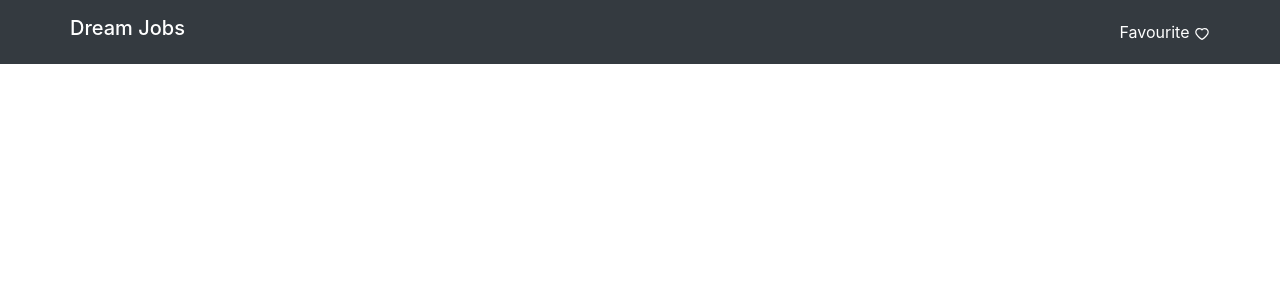
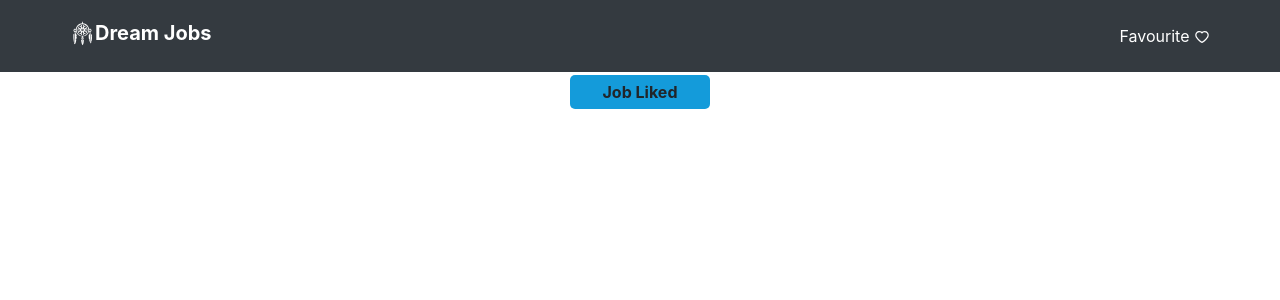
Before and after one commit to rajibjonchhen/m7-d3-job-redux, a React (Create React App) app: page /Favourite in a window 1280 px wide. Shown: the top 300 px of the page. Built offline with nearby package versions, Linux system fonts and the light colour scheme.

Commit message:
loader added

```diff
--- a/src/components/Favourite.jsx
+++ b/src/components/Favourite.jsx
@@ -3,7 +3,7 @@ import { connect } from "react-redux";
 import { Link } from "react-router-dom";
 import { companyLikedAction } from "../redux/actions";
 import SingleJob from "./SingleJob";
-
+import './favourite.css'
 const mapStateToProps = (state) => ({
     favouriteCompanies : state.favourite.favouriteCompanies,
     favouriteJobs : state.favourite.favouriteJobs
@@ -20,9 +20,17 @@ function Favourite({favouriteCompanies, favouriteJobs}) {
 
     return (
         <Container>
+                <Row >
+                    <Col className="favourite-sec-nav">
+                   <span>Job Liked</span>
+                   {favouriteCompanies?.map((company,i) => <span key={i}>{company} </span>)}
+                    </Col>
+                </Row>
             <Row>
-                <Col>
+
+
                    {favouriteJobs?.map((job,i) =>
+                   <Col xs={12} sm={9} md={6} lg={4}>
                    <div key={i} className='single-job'>
                     <p className='h4'>
                     {job.title}
@@ -47,11 +55,9 @@ function Favourite({favouriteCompanies, favouriteJobs}) {
                     </p>
                     </a>
                     {/* <span className="pointer" onClick= {(e) =>showDetail(job)}> see details</span>  */}
-                        </div>)}
+                        </div>
                 </Col>
-                <Col>
-                   {favouriteCompanies?.map((company,i) => <div key={i}>{company} </div>)}
-                </Col>
+                        )}
             </Row>
         </Container>
      );
--- a/src/components/Home.jsx
+++ b/src/components/Home.jsx
@@ -6,6 +6,7 @@ import { useNavigate } from "react-router-dom";
 import SingleJob from "./SingleJob";
 import './home.css'
 import JobDetail from "./JobDetail";
+import Loader from "./Loader";
 const Home = ({setSelectedJobArray, setSelectedJob, selectedJob}) => {
 
     // const navigate = useNavigate()
@@ -22,8 +23,10 @@ const Home = ({setSelectedJobArray, setSelectedJob, selectedJob}) => {
     },[])
 
     const [jobs, setJobs] = useState([])
+
     const fetchData = async(field, query) => {
       try {
+        setIsLoading(true)
         let response = await fetch(`https://strive-jobs-api.herokuapp.com/jobs?${field}=${query}&limit=40`)
         if(response.ok){
           let data = await response.json()
@@ -49,7 +52,7 @@ const Home = ({setSelectedJobArray, setSelectedJob, selectedJob}) => {
             }
 
         </Row>
-        <Row style={{position:'sticky', top:'64px', background:'white', zIndex:1}}>
+        <Row style={{position:'sticky', top:'72px', background:'white', zIndex:1}}>
             <Col sm={12} md={8} lg={6} className='m-auto'>
                 <div className='search-section'>
                     <div className=''>
@@ -73,9 +76,9 @@ const Home = ({setSelectedJobArray, setSelectedJob, selectedJob}) => {
 
         <Row className='d-flex' style={{display:showJobs? 'block':'none'}}>
 
-                {jobs && jobs.map((job,i) =>  <Col xs={12} md={6}>
+                {isLoading? (<Loader/>) :( jobs && jobs.map((job,i) =>  <Col xs={12} md={6} lg={4}>
                  <SingleJob key={job._id} job={job} setSelectedJob={setSelectedJob} setSelectedJobArray={setSelectedJobArray}/>
-                 </Col>)}
+                 </Col>))}
 
             {/* {selectedJob  &&
             <Col>
--- /dev/null
+++ b/src/components/Loader.jsx
@@ -0,0 +1,16 @@
+import { Spinner } from "react-bootstrap";
+
+function Loader() {
+    return (
+    <div className='mx-auto'>
+    <Spinner animation="grow" variant="primary" />
+    <Spinner animation="grow" variant="secondary" />
+    <Spinner animation="grow" variant="success" />
+    <Spinner animation="grow" variant="danger" />
+    <Spinner animation="grow" variant="warning" />
+    <Spinner animation="grow" variant="info" />
+    <Spinner animation="grow" variant="dark" />
+    </div> );
+}
+
+export default Loader;
--- a/src/components/MyNavBar.jsx
+++ b/src/components/MyNavBar.jsx
@@ -1,13 +1,15 @@
 import { Container, Nav, Navbar } from "react-bootstrap";
 import { Link } from "react-router-dom";
 import {AiOutlineHeart} from 'react-icons/ai'
-
+import {GiDreamCatcher} from 'react-icons/gi'
+import './myNavbar.css'
 function MyNavBar() {
     return (
         <Navbar bg="dark" style={{position:'sticky', zIndex:1, top:0, }}>
         <Container>
             <Link to={"/"}>
-                <Navbar.Brand className='text-white h3'>
+                <Navbar.Brand className='brand text-white h3'>
+                    <span><GiDreamCatcher/></span>
                     Dream Jobs
                 </Navbar.Brand>
             </Link>
--- a/src/components/SingleJob.jsx
+++ b/src/components/SingleJob.jsx
@@ -59,11 +59,11 @@ const showDetail = (job) => {
            {job.description.replace(/<[^>]+>/g, '')}
         </p>
         <a href={job.url}>
-        <p className='pointer text-wrap'>
+        <div className='pointer text-wrap'>
             {job.url}
-        </p>
+        </div>
         </a>
-            <span className="pointer" onClick= {(e) =>showDetail(job)}> see details</span>
+            <span className="show-detail" onClick= {(e) =>showDetail(job)}> see details</span>
              <span className="heart-icon pAbsolute" style={{display:!like? 'block':'none'}} onClick={() => {addToFavouriteJobs(job); setLike(!like)}}><AiOutlineHeart/></span>
             <span className="heart-icon pAbsolute" style={{display:like? 'block':'none'}} onClick={() => {removeFavouriteJobs(job._id); setLike(!like)}}><AiFillHeart/></span>
         </div>
--- /dev/null
+++ b/src/components/favourite.css
@@ -0,0 +1,16 @@
+
+
+.favourite-sec-nav{
+    display: flex;
+    flex-wrap: wrap;
+    justify-content: center;
+}
+.favourite-sec-nav>span{
+    font-weight: bold;
+    cursor: pointer;
+    margin: 3px;
+    background-color: rgb(20, 155, 218);
+    padding:5px;
+    border-radius: 5px;
+    width : 140px
+}
--- a/src/components/home.css
+++ b/src/components/home.css
@@ -13,8 +13,7 @@
 }
 
 .search-section{
-    height: 150px;
-
+    height: 140px;
 }
 
 .category{
@@ -29,5 +28,6 @@
     display: flex;
     align-items: center;
     justify-content: center;
+    cursor: pointer;
 
 }
--- /dev/null
+++ b/src/components/myNavbar.css
@@ -0,0 +1,8 @@
+.brand{
+    font-weight: bold;
+
+}
+
+.brand>span{
+    font-size: 25px;
+}
--- a/src/components/singleJob.css
+++ b/src/components/singleJob.css
@@ -14,13 +14,13 @@
     border: 2px solid rgb(151, 95, 95);
     border-radius: 15px;
     padding:3px;
-    margin:5px;
+    margin:10px;
     height:280px;
     box-shadow: 0 0 5px 5px rgba(128, 128, 128, 0.252);
   }
 
   .text-wrap{
-    color:red;
+      color:black;
       white-space: nowrap;
       overflow: hidden;
       text-overflow: ellipsis;
@@ -32,7 +32,7 @@
         color: red;
         font-size: 40px;
         right:20px;
-        top:10px;
+        bottom:10px;
     }
 
    .likeBtn {
@@ -54,3 +54,18 @@
     right:10px;
     cursor: pointer;
    }
+
+   .show-detail{
+     position: absolute;
+     right: 0;
+     left: 0;
+     bottom: 3px;
+     font-weight: bolder;
+     font-size: 15px;
+     padding:3px;
+     cursor: pointer;
+   }
+
+   .show-detail:hover{
+    color: grey;
+   }
```
